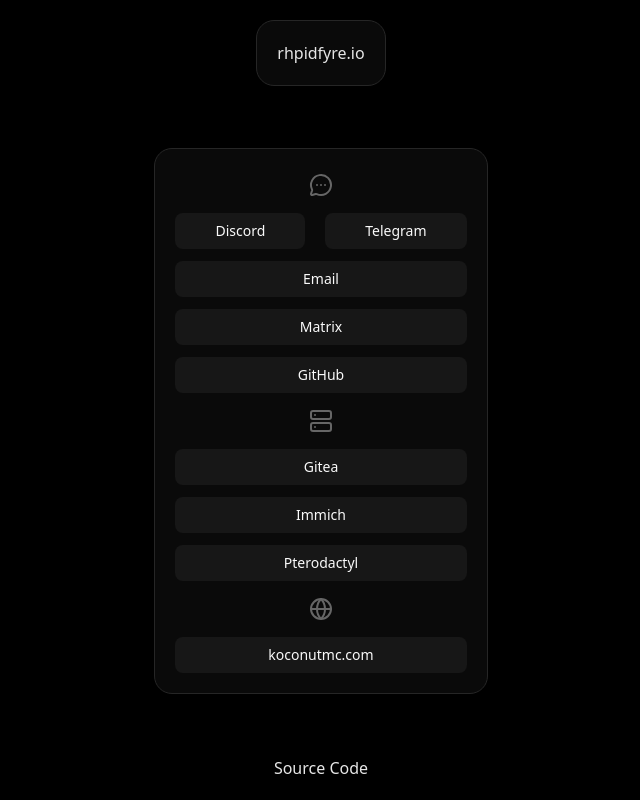
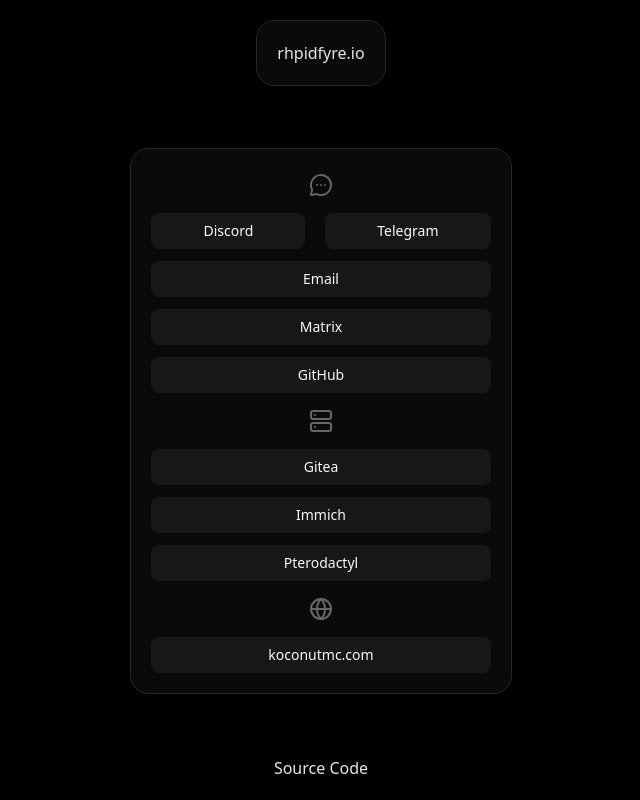
Before and after one commit to rhpidfyre-io/rhpidfyre.io, a React (Vite) app in the folder web/: page / in a window 1280 px wide. Shown: the whole page, without its empty margins (319-959 px from the left). Built offline with nearby package versions, Linux system fonts and the light colour scheme.

Commit message:
Tweak button sizes

```diff
--- a/web/src/app/init.tsx
+++ b/web/src/app/init.tsx
@@ -11,7 +11,7 @@
 function MenuButton({ to, children }: MenuButton) {
 	return (
 		<Link to={to} className="w-full [&>button]:w-full">
-			<Button className="px-10">{children}</Button>
+			<Button className="px-13">{children}</Button>
 		</Link>
 	);
 }
```
